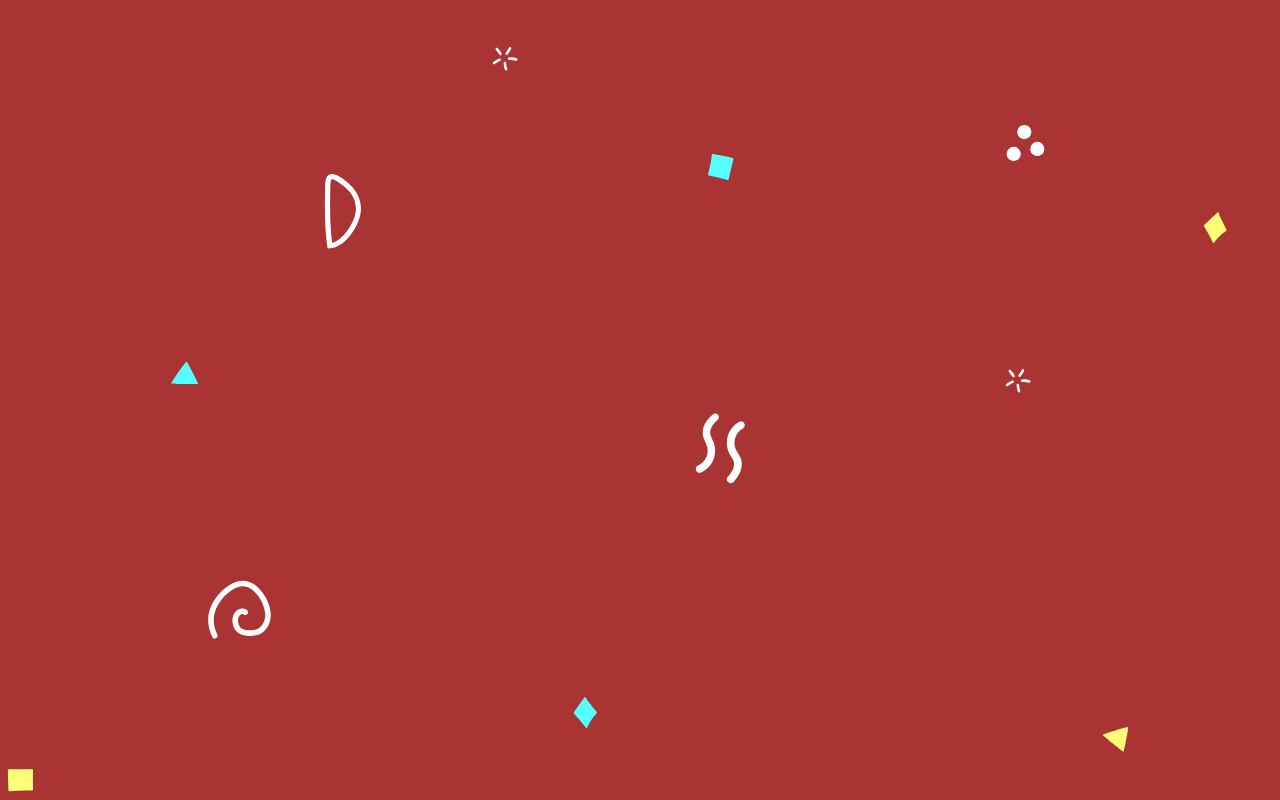
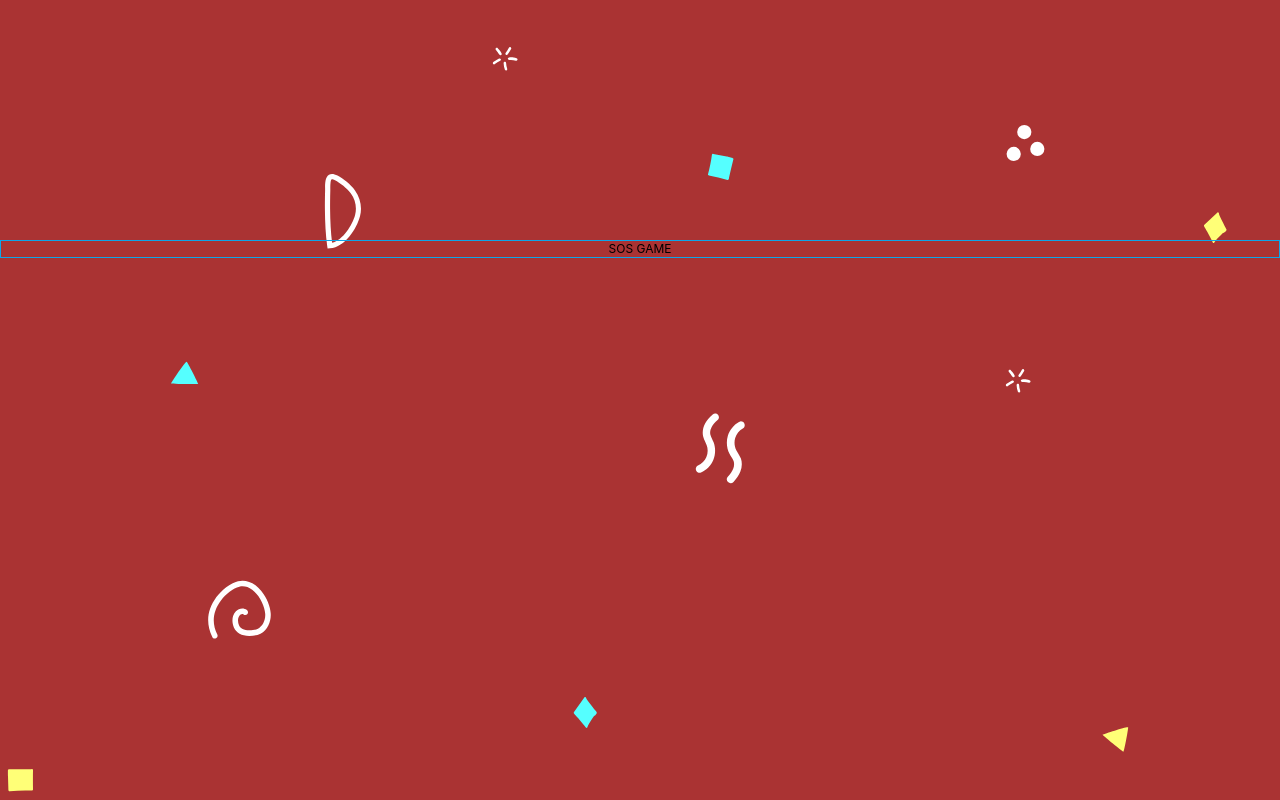
Before and after one commit to UmerAhmad9126/PowerPlayers, a React (Create React App) app in the folder frontend/: page / in a window 1280 px wide. Built offline with nearby package versions, Linux system fonts and the light colour scheme.

Commit message:
tailwind css added

```diff
--- a/frontend/package.json
+++ b/frontend/package.json
@@ -12,6 +12,7 @@
     "@types/react-dom": "^18.0.11",
     "react": "^18.2.0",
     "react-dom": "^18.2.0",
+    "react-router-dom": "^6.10.0",
     "react-scripts": "5.0.1",
     "typescript": "^4.9.5",
     "web-vitals": "^2.1.4"
@@ -39,5 +40,10 @@
       "last 1 firefox version",
       "last 1 safari version"
     ]
+  },
+  "devDependencies": {
+    "autoprefixer": "^10.4.14",
+    "postcss": "^8.4.21",
+    "tailwindcss": "^3.3.1"
   }
 }
--- a/frontend/public/index.html
+++ b/frontend/public/index.html
@@ -1,20 +1,20 @@
 <!DOCTYPE html>
 <html lang="en">
+
 <head>
   <meta charset="utf-8" />
   <link rel="icon" href="%PUBLIC_URL%/favicon.ico" />
   <meta name="viewport" content="width=device-width, initial-scale=1" />
   <meta name="theme-color" content="#000000" />
-    <meta
-      name="description"
-      content="Web site created using create-react-app"
-    />
+  <meta name="description" content="Web site created using create-react-app" />
   <link rel="apple-touch-icon" href="%PUBLIC_URL%/logo192.png" />
   <!--
       manifest.json provides metadata used when your web app is installed on a
       user's mobile device or desktop. See https://developers.google.com/web/fundamentals/web-app-manifest/
     -->
   <link rel="manifest" href="%PUBLIC_URL%/manifest.json" />
+  <script src="https://cdn.tailwindcss.com"></script>
+
   <!--
       Notice the use of %PUBLIC_URL% in the tags above.
       It will be replaced with the URL of the `public` folder during the build.
@@ -26,6 +26,7 @@
     -->
   <title>React App</title>
 </head>
+
 <body>
   <noscript>You need to enable JavaScript to run this app.</noscript>
   <div id="root"></div>
@@ -40,4 +41,5 @@
       To create a production bundle, use `npm run build` or `yarn build`.
     -->
 </body>
+
 </html>
--- /dev/null
+++ b/frontend/src/AllRoutes/AllRoutes.tsx
@@ -0,0 +1,15 @@
+import React from 'react'
+import { Routes, Route } from "react-router-dom"
+import Home from '../Pages/Home'
+
+const AllRoutes = () => {
+    return (
+        <div>
+            <Routes>
+                <Route path='/' element={<Home />} />
+            </Routes>
+        </div>
+    )
+}
+
+export default AllRoutes
--- a/frontend/src/App.tsx
+++ b/frontend/src/App.tsx
@@ -1,9 +1,10 @@
+import AllRoutes from './AllRoutes/AllRoutes';
 import './App.css';
 
 function App() {
   return (
     <div className="App">
-
+      <AllRoutes />
     </div>
   );
 }
--- a/frontend/src/Pages/Home.tsx
+++ b/frontend/src/Pages/Home.tsx
@@ -2,7 +2,11 @@ import React from 'react'
 
 const Home = () => {
     return (
-        <div>Home</div>
+        <div >
+            <div className='border border-sky-500 mt-60'>
+                <h1 className='decoration-solid text-xs'>SOS GAME</h1>
+            </div>
+        </div>
     )
 }
 
--- a/frontend/src/index.tsx
+++ b/frontend/src/index.tsx
@@ -3,14 +3,15 @@ import ReactDOM from 'react-dom/client';
 import './index.css';
 import App from './App';
 import reportWebVitals from './reportWebVitals';
+import { BrowserRouter } from 'react-router-dom';
 
 const root = ReactDOM.createRoot(
   document.getElementById('root') as HTMLElement
 );
 root.render(
-  <React.StrictMode>
+  <BrowserRouter>
     <App />
-  </React.StrictMode>
+  </BrowserRouter>
 );
 
 // If you want to start measuring performance in your app, pass a function
```
Also changed, not shown: frontend/src/Routes/AllRoutes.tsx (deleted, +0 -9 lines), 1 other file (tests, documents, lock files or other folders). Lines whose indentation alone changed are shown as unchanged.
